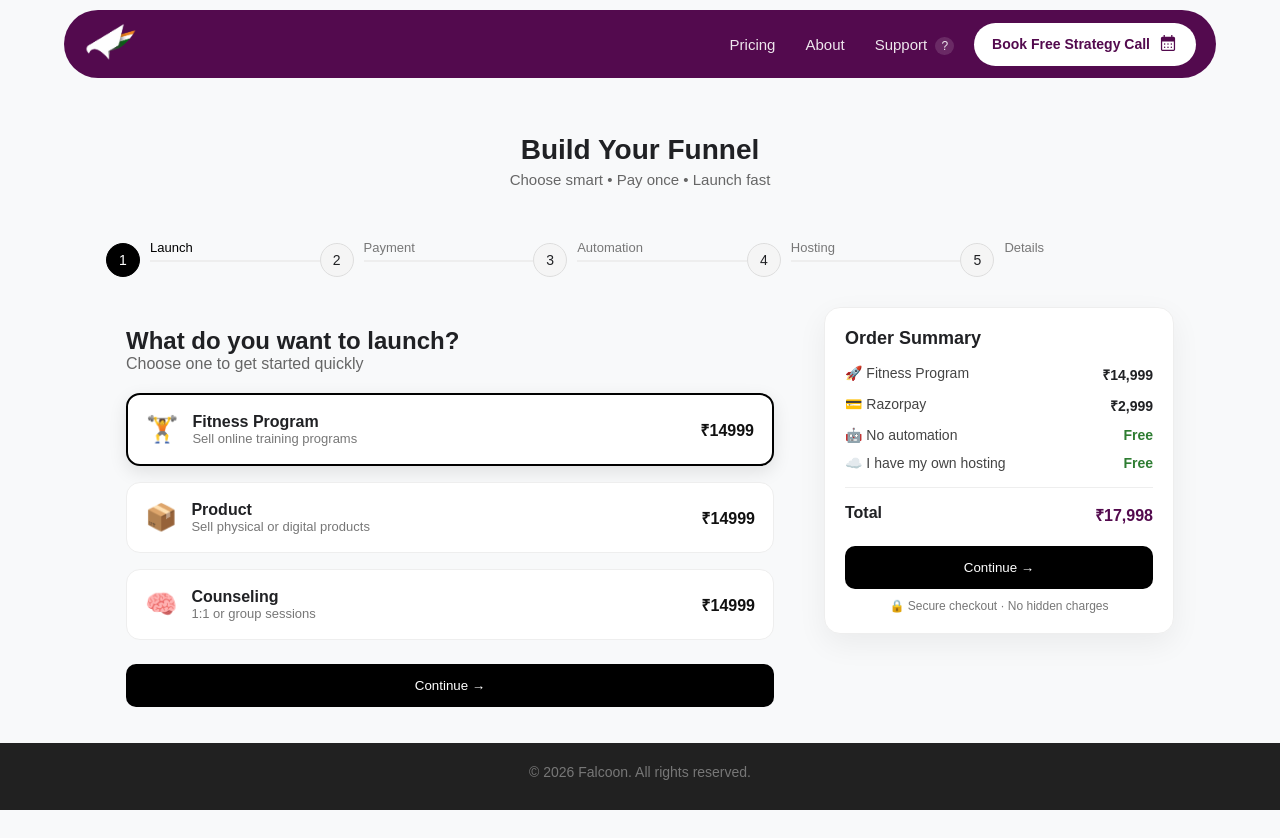
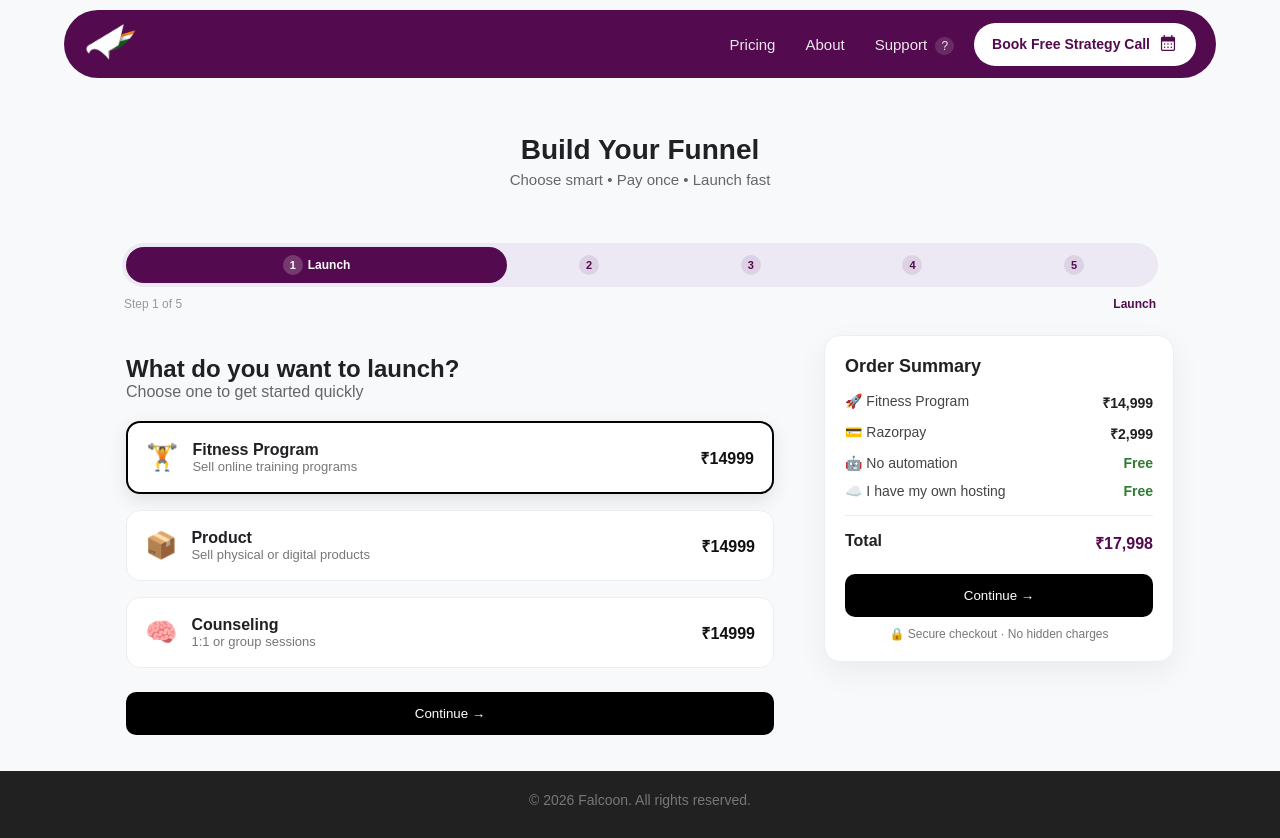
Before and after one commit to thesatishjassal/falcoonapp, a Next.js app: page /pricing in a window 1280 px wide. Before the commit the page ends 810 px from the top, so only its background shows below. Built offline with nearby package versions, Linux system fonts and the light colour scheme; a web font is replaced by a local one.

Commit message:
first commit

```diff
--- a/src/app/components/stepautomation.jsx
+++ b/src/app/components/stepautomation.jsx
@@ -22,10 +22,10 @@ const AUTO_OPTIONS = [
 export default function StepAutomation({ selected, onChange, onNext, onBack }) {
   return (
     <div className="automation">
-      <h2 className="automation__title">Automation</h2>
+      <div className="mobile_none">      <h2 className="automation__title">Automation</h2>
       <p className="automation__subtitle">
         Automate your communication & save time
-      </p>
+      </p></div>
 
       <div className="automation__grid">
         {AUTO_OPTIONS.map((opt) => {
--- a/src/app/components/stepcontact.jsx
+++ b/src/app/components/stepcontact.jsx
@@ -3,10 +3,10 @@ export default function StepContact({ contact, onChange, onSubmit, onBack }) {
     onChange({ ...contact, [field]: e.target.value });
 
   return (
-    <div className="contact">
+    <div className="contact"> <div className="mobile_none">
       <h2 className="contact__title">Contact Details</h2>
       <p className="contact__subtitle">We’ll use this to set up your account</p>
-
+</div>
       <div className="contact__form">
         {/* NAME */}
         <div className="contact__field">
--- a/src/app/components/stephosting.jsx
+++ b/src/app/components/stephosting.jsx
@@ -13,8 +13,10 @@ export default function StepHosting({
 }) {
   return (
     <div className="hosting">
-      <h2 className="hosting__title">Hosting & Domain</h2>
-      <p className="hosting__subtitle">Choose your hosting setup</p>
+      <div className="mobile_none">
+        <h2 className="hosting__title">Hosting & Domain</h2>
+        <p className="hosting__subtitle">Choose your hosting setup</p>
+      </div>
 
       <div className="hosting__grid">
         {HOST_OPTIONS.map((opt) => {
--- a/src/app/components/steplaunch.jsx
+++ b/src/app/components/steplaunch.jsx
@@ -22,8 +22,10 @@ const LAUNCH_OPTIONS = [
 export default function StepLaunch({ selected, onChange, onNext }) {
   return (
     <div className="launch">
-      <h2 className="launch__title">What do you want to launch?</h2>
-      <p className="launch__subtitle">Choose one to get started quickly</p>
+      <div className="mobile_none">
+        <h2 className="launch__title">What do you want to launch?</h2>
+        <p className="launch__subtitle">Choose one to get started quickly</p>
+      </div>
 
       <div className="launch__grid">
         {LAUNCH_OPTIONS.map((opt) => {
--- a/src/app/components/steppayment.jsx
+++ b/src/app/components/steppayment.jsx
@@ -16,10 +16,12 @@ const PAYMENT_OPTIONS = [
 export default function StepPayment({ selected, onChange, onNext, onBack }) {
   return (
     <div className="payment">
-      <h2 className="payment__title">Payment Gateway</h2>
-      <p className="payment__subtitle">
-        Choose how you want to receive payments
-      </p>
+      <div className="mobile_none">
+        <h2 className="payment__title">Payment Gateway</h2>
+        <p className="payment__subtitle">
+          Choose how you want to receive payments
+        </p>
+      </div>
 
       <div className="payment__grid">
         {PAYMENT_OPTIONS.map((opt) => {
--- a/src/app/components/stepprogress.jsx
+++ b/src/app/components/stepprogress.jsx
@@ -1,37 +1,42 @@
 export default function StepProgress({ steps, currentStep }) {
   return (
     <div className="progress">
-      <div className="progress__steps">
+
+      {/* ── Pill track ── */}
+      <div className="progress__track">
         {steps.map((label, i) => {
-          const stepNum = i + 1;
-          const isCompleted = stepNum < currentStep;
-          const isActive = stepNum === currentStep;
+          const n = i + 1;
+          const isActive    = n === currentStep;
+          const isCompleted = n < currentStep;
 
           return (
             <div
-              key={stepNum}
-              className={`progress__item
-                ${isActive ? "progress__item--active" : ""}
-                ${isCompleted ? "progress__item--completed" : ""}`}
+              key={n}
+              className={[
+                "progress__step",
+                isActive    ? "progress__step--active"    : "",
+                isCompleted ? "progress__step--completed" : "",
+              ].join(" ")}
             >
-              <div className="progress__circle">
-                {isCompleted ? "✔" : stepNum}
-              </div>
-
-              <div className="progress__label">{label}</div>
-
-              {/* Connector line */}
-              {i < steps.length - 1 && (
-                <div
-                  className={`progress__line ${
-                    isCompleted ? "progress__line--active" : ""
-                  }`}
-                />
-              )}
+              <span className="progress__step-num">
+                {isCompleted ? "✔" : n}
+              </span>
+              <span className="progress__step-label">{label}</span>
             </div>
           );
         })}
       </div>
+
+      {/* ── Sub info line ── */}
+      <div className="progress__info">
+        <span className="progress__info-text">
+          Step {currentStep} of {steps.length}
+        </span>
+        <span className="progress__info-current">
+          {steps[currentStep - 1]}
+        </span>
+      </div>
+
     </div>
   );
 }
--- a/src/app/globals.css
+++ b/src/app/globals.css
@@ -2793,7 +2793,7 @@ body {
 .automation {
     max-width: 720px;
     margin: auto;
-  padding: 20px;
+    padding: 0px;
 }
 
 /* ELEMENTS */
@@ -2914,7 +2914,7 @@ body {
 .hosting {
     max-width: 720px;
     margin: auto;
-  padding: 20px;
+    padding: 0px;
 }
 
 /* TITLES */
@@ -3063,9 +3063,8 @@ body {
 .contact {
     max-width: 720px;
     margin: auto;
-  padding: 20px;
-}
-
+    padding: 0px;
+}
 /* TITLES */
 .contact__title {
   font-size: 24px;
@@ -3234,80 +3233,123 @@ body {
   color: #777;
   text-align: center;
 }
-/* BLOCK */
+/* ── Progress wrapper ── */
 .progress {
-  margin-bottom: 30px;
-}
-
-/* STEPS CONTAINER */
-.progress__steps {
-  display: flex;
-  align-items: center;
+  margin-bottom: 24px;
+  padding: 0 16px;
+}
+
+/* ── Pill track ── */
+.progress__track {
+  display: flex;
+  align-items: center;
+  background: #ede9f4;
+  border-radius: 999px;
+  padding: 4px;
+  gap: 2px;
+}
+
+/* ── Each step pill ── */
+.progress__step {
+  flex: 1;
+  display: flex;
+  align-items: center;
+  justify-content: center;
+  gap: 5px;
+  padding: 8px 6px;
+  border-radius: 999px;
+  font-size: 12px;
+  font-weight: 500;
+  color: #888;
+  transition: all 0.35s cubic-bezier(0.4, 0, 0.2, 1);
+  overflow: hidden;
+  white-space: nowrap;
+  cursor: default;
+}
+
+/* active pill expands */
+.progress__step--active {
+  flex: 2.5;
+  background: var(--color-primary);
+  color: #fff;
+  font-weight: 700;
+}
+
+/* completed = shrinks to dot only */
+.progress__step--completed {
+  color: var(--color-primary);
+}
+
+/* ── Number bubble ── */
+.progress__step-num {
+  width: 20px;
+  height: 20px;
+  border-radius: 50%;
+  display: flex;
+  align-items: center;
+  justify-content: center;
+  font-size: 11px;
+  font-weight: 700;
+  flex-shrink: 0;
+  background: rgba(83, 10, 78, 0.1);
+  color: #530a4e;
+  transition: var(--transition);
+}
+
+.progress__step--active .progress__step-num {
+  background: rgba(255, 255, 255, 0.2);
+  color: #fff;
+}
+
+.progress__step--completed .progress__step-num {
+  background: var(--color-primary);
+  color: #fff;
+  font-size: 10px;
+}
+
+/* ── Label ── */
+.progress__step-label {
+  font-size: 12px;
+  overflow: hidden;
+  text-overflow: ellipsis;
+  transition: var(--transition);
+}
+
+/* hide label on inactive & completed — show only on active */
+.progress__step:not(.progress__step--active) .progress__step-label {
+  display: none;
+}
+
+/* ── Info row below track ── */
+.progress__info {
+  display: flex;
   justify-content: space-between;
-}
-
-/* STEP ITEM */
-.progress__item {
-  display: flex;
-  align-items: center;
-  position: relative;
-  flex: 1;
-}
-
-/* CIRCLE */
-.progress__circle {
-  width: 34px;
-  height: 34px;
-  border-radius: 50%;
-  background: #f5f5f5;
-  border: 1px solid #ddd;
-  display: flex;
-  align-items: center;
-  justify-content: center;
-  font-size: 14px;
-  font-weight: 500;
-  z-index: 2;
-}
-
-/* LABEL */
-.progress__label {
-  margin-left: 10px;
-  font-size: 13px;
-  color: #777;
-}
-
-/* ACTIVE */
-.progress__item--active .progress__circle {
-  background: black;
-  color: white;
-  border-color: black;
-}
-
-.progress__item--active .progress__label {
-  color: #000;
-  font-weight: 500;
-}
-
-/* COMPLETED */
-.progress__item--completed .progress__circle {
-  background: black;
-  color: white;
-  border-color: black;
-}
-
-/* CONNECTOR LINE */
-.progress__line {
-  position: absolute;
-  top: 50%;
-  left: calc(34px + 10px);
-  right: 0;
-  height: 2px;
-  background: #eee;
-  z-index: 1;
-}
-
-.progress__line--active {
-  background: black;
+  align-items: center;
+  margin-top: 10px;
+  padding: 0 2px;
+}
+
+.progress__info-text {
+  font-size: 12px;
+  color: #999;
+}
+
+.progress__info-current {
+  font-size: 12px;
+  font-weight: 600;
+  color: var(--color-primary);
+}
+
+/* ── Responsive: tighten on very small screens ── */
+@media (max-width: 400px) {
+  .progress {
+    padding: 0 12px;
+  }
+  .progress__step-num {
+    width: 18px;
+    height: 18px;
+    font-size: 10px;
+  }
 }
 /* BLOCK */
 .falcoon-modal {
@@ -3475,6 +3517,7 @@ body.modal-open {
   button {
     width: 100%;
   }
+
 }
 .checkout__header {
   text-align: center;
@@ -3855,9 +3898,9 @@ body.modal-open {
     margin: 25px auto;
     padding: 0px;
 }
-.progress {
+/* .progress {
     margin-bottom: 10px;
-}
+} */
 .launch__title {
     font-size: 20px;
     font-weight: 600;
```
Lines whose indentation alone changed are shown as unchanged.
